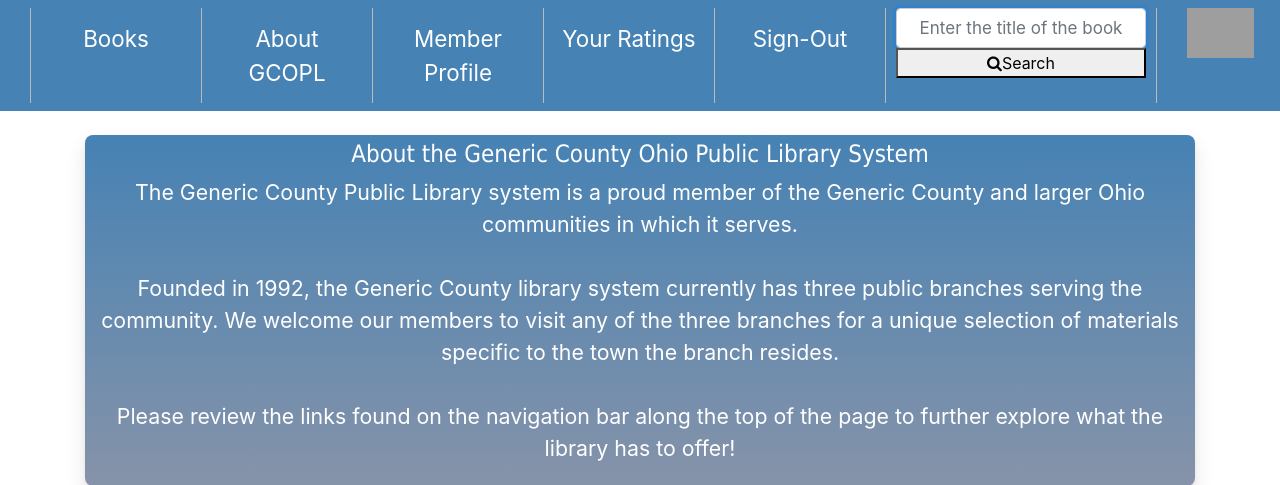
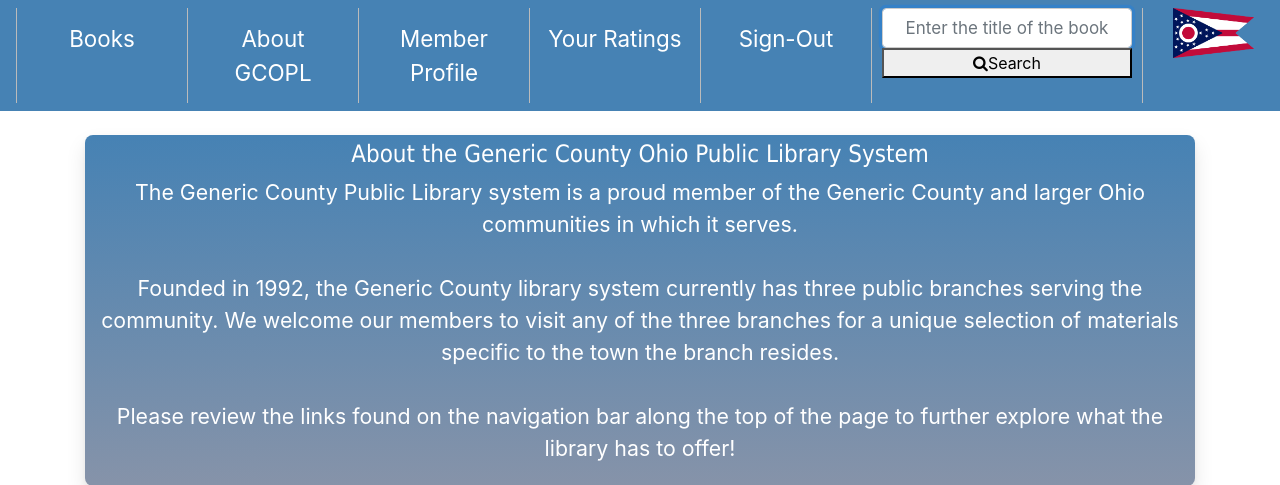
Before and after one commit to frymanation/BookRecommender, a Flask app: page /about in a window 1280 px wide. Shown: the top 485 px of the page. Run offline with Flask 2, Linux system fonts and the light colour scheme; a user stored in the database is signed in; parts of the project's set-up code (start-up, migrations or seed data) failed here and were passed over; some libraries are stand-ins or nearby versions; grey boxes are pictures that could not be loaded.

Commit message:
correcting file type of photos
correcting file type of photos

```diff
--- a/templates/base.html
+++ b/templates/base.html
@@ -82,7 +82,7 @@
     <div class="collapse navbar-collapse" id="main-nav-dropdown" >
         <ul id="nav-ul" class="navbar-nav" >
         <li class="nav-item">
-            <img src="/static/images/ohio.jpg" width="50" height="50" alt="ohio">
+            <img src="/static/images/ohio.png" width="50" height="50" alt="ohio">
         </li>
             <li id="nav-li" class="nav-item">
                 <a href="/" class="nav-link">Home</a>
@@ -123,7 +123,7 @@
                 </form>
                 </li>
         <li class="nav-item">
-            <img src="/static/images/ohioflag.jpg" style="padding-left: 20px" height="50">
+            <img src="static/images/ohioflag.png" style="padding-left: 20px" height="50">
         </li>
         </ul>
     </div>
```
